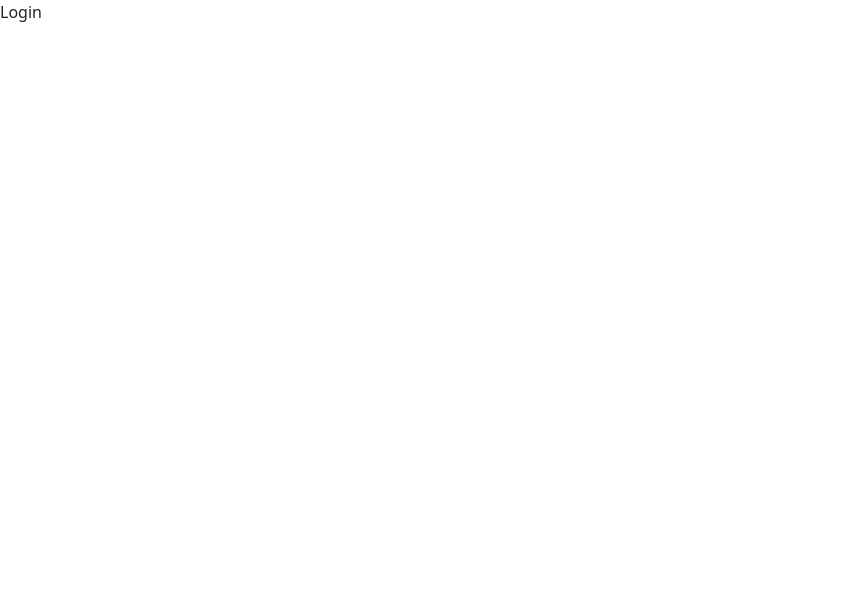
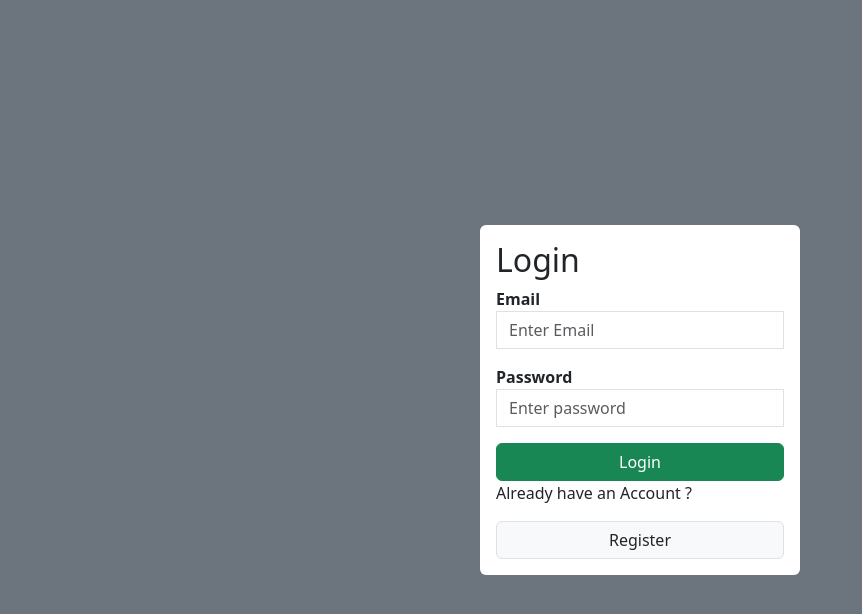
Before and after one commit to saurabh-pandey2730/authentication-, a React (Vite) app in the folder client/: page /login in a window 1280 px wide. Shown: the top 614 px of the page, without its empty margins (0-862 px from the left). Built offline with nearby package versions, Linux system fonts and the light colour scheme.

Commit message:
Login completed

```diff
--- a/client/src/Login.jsx
+++ b/client/src/Login.jsx
@@ -1,9 +1,49 @@
-import React from 'react'
+import React, { useState } from 'react'
+import { Link } from 'react-router-dom'
+ import axios from 'axios'
+ import { useNavigate } from 'react-router-dom'
+function Login() {
 
-function Login() {
+ const [email, setEmail]=useState()
+ const [password, setPassword]=useState()
+ const navigate =useNavigate()
+
+const handleSubmit=(e)=>{
+      e.preventDefault()
+       axios.post('http://localhost:3001/login',{email,password})
+       .then(result=> { console.log(result)
+    navigate('/home')
+})
+       .catch(err => console.log(err))
+
+}
+
   return (
-    <div>
-      Login
+    <div className='d-flex justify-content-center align-items-center bg-secondary vh-100'>
+      <div className="bg-white p-3 rounded w-25">
+          <h2>Login</h2>
+
+          <form onSubmit={handleSubmit}>
+
+         <div className="mb-3">
+            <label htmlFor="email">
+                <strong>Email</strong>
+            </label>
+            <input type="email" placeholder='Enter Email' autoComplete='off' name='email' className='form-control rounded-0' onChange={(e)=>setEmail(e.target.value)} />
+
+         </div>
+         <div className="mb-3">
+            <label htmlFor="email">
+                <strong>Password</strong>
+            </label>
+            <input type="password" placeholder='Enter password'  name='password' className='form-control rounded-0' onChange={(e)=>setPassword(e.target.value)} />
+         </div>
+        <button type='submit' className='btn btn-success w-100 rouonded-0  '>Login</button>
+        <p>Already have an Account ?</p>
+        <Link to="/register"  className='btn btn-default border w-100 bg-light rouonded-0 text-decoration-none '>Register</Link>
+          </form>
+
+      </div>
     </div>
   )
 }
--- a/client/src/Signup.jsx
+++ b/client/src/Signup.jsx
@@ -1,15 +1,19 @@
 import React, { useState } from 'react'
 import { Link } from 'react-router-dom'
  import axios from 'axios'
+ import { useNavigate } from 'react-router-dom'
 function Signup() {
  const [name, setName]=useState()
  const [email, setEmail]=useState()
  const [password, setPassword]=useState()
+ const navigate =useNavigate()
 
 const handleSubmit=(e)=>{
       e.preventDefault()
        axios.post('http://localhost:3001/register',{name,email,password})
-       .then(result=>  console.log(result))
+       .then(result=> { console.log(result)
+    navigate('/login')
+})
        .catch(err => console.log(err))
 
 }
```
Also changed, not shown: 1 other file (tests, documents, lock files or other folders).
